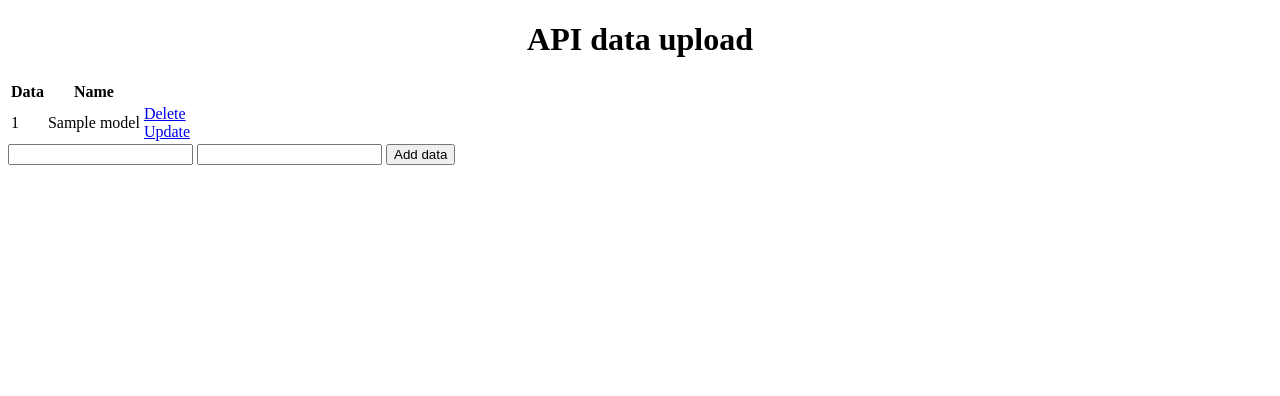
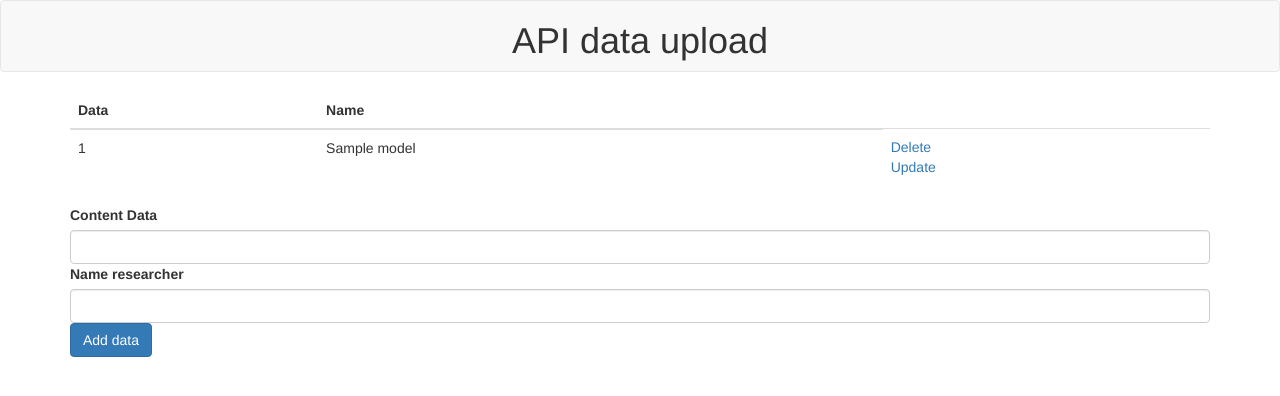
Before and after one commit to quNadi/FlaskRest, a Flask app: page / in a window 1280 px wide. Shown: the top 396 px of the page. Run offline with Flask 2, Linux system fonts and the light colour scheme; tables that the repository leaves empty hold one stand-in row (values such as "Sample post"); some libraries are stand-ins or nearby versions.

```diff
--- a/app.py
+++ b/app.py
@@ -1,10 +1,10 @@
 from flask import Flask,request,jsonify,redirect,render_template
-
+from flask_bootstrap import Bootstrap
 from flask_sqlalchemy import SQLAlchemy
 from flask_marshmallow import Marshmallow
 
 app=Flask(__name__)
-
+bootstrap=Bootstrap(app)
 app.config['SQLALCHEMY_DATABASE_URI'] = 'sqlite:///noteerrr.db'
 app.config['SQLALCHEMY_TRACK_MODIFICATIONS'] = False
 db=SQLAlchemy(app)
@@ -20,15 +20,15 @@ def add_data():
     new_data=DataModel(name,content)
     db.session.add(new_data)
     db.session.commit()
-    return data_schema.jsonify(new_data)
+    return redirect('/')
 
 @app.route('/',methods=['GET'])
 def get_data():
         all_data=DataModel.query.all()
         result=data_all_schema.dump(all_data)
-        return render_template('index.html',datasets=all_data)
+        return render_template('base.html',datasets=all_data)
 
-@app.route('/datapi/<id>',methods=['PUT'])
+@app.route('/datapi/<id>',methods=['PUT'])       #API
 def update_data(id):
     data=DataModel.query.get(id)
     name=request.json['name']
@@ -38,12 +38,12 @@ def update_data(id):
     db.session.commit()
     return data_schema.jsonify(data)
 
-@app.route('/datapi/<id>',methods=['DELETE'])
+@app.route('/delete/<int:id>')
 def delete_data(id):
     data=DataModel.query.get(id)
     db.session.delete(data)
     db.session.commit()
-    return data_schema.jsonify(data)
+    return redirect('/')
 
 
 if __name__=="__main__":
--- a/templates/base.html
+++ b/templates/base.html
@@ -1,11 +1,44 @@
-<!DOCTYPE html>
-<html lang="en">
-<head>
-    <meta charset="UTF-8">
-    <title>API DATA</title>
-
-</head>
-<body>
-   {% block body %}{% endblock %}
-</body>
-</html>
+{% extends 'bootstrap/base.html' %}
+        {% block navbar %}
+<div class="navbar navbar-default">
+       <h1 style="text-align:center">API data upload</h1>
+</div>
+   {% endblock %}
+{% block content %}
+  <div class="container">
+       {% if datasets|length <1 %}
+       <h3>There are no data sets  </h3>
+       {% else %}
+       <table class="table table-dark">
+           <thead>
+           <tr class="table-secondary">
+               <th>Data</th>
+               <th>Name</th>
+               </tr>
+       </thead>
+               {% for data in datasets %}
+           <thead>
+                <tr class="table-info">
+                    <td class="table-secondary">{{ data.content }}</td>
+                    <td>{{ data.name }}</td>
+                       <td>
+                           <a href="/delete/{{data.id}}">Delete</a>
+                           <br>
+                           <a href="/update/{{data.id}}">Update</a>
+                       </td>
+                   </tr>
+           </thead>
+                   {% endfor %}
+               </table>
+               {% endif %}
+               <div class="form">
+                   <form action="/" method="POST">
+                       <label for="content" class="form-label">Content Data</label>
+                       <input type="text" class="form-control" name="content" id="content">
+                           <label for="name" class="form-label">Name researcher</label>
+                       <input type="text" class="form-control" name="name" id="name">
+                       <input type="submit" class="btn btn-primary mb-3" value="Add data">
+                   </form>
+               </div>
+           </div>
+{% endblock %}
--- a/templates/index.html
+++ /dev/null
@@ -1,34 +0,0 @@
-{% extends 'base.html' %}
-   {% block body %}
-   <div class="content">
-       <h1 style="text-align:center">API data upload</h1>
-       {% if datasets|length <1 %}
-       <h3>There are no data sets  </h3>
-       {% else %}
-       <table>
-           <tr>
-               <th>Data</th>
-               <th>Name</th>
-               </tr>
-               {% for data in datasets %}
-                <tr>
-                    <td>{{ data.content }}</td>
-                    <td>{{ data.name }}</td>
-                       <td>
-                           <a href="/delete/{{data.id}}">Delete</a>
-                           <br>
-                           <a href="/update/{{data.id}}">Update</a>
-                       </td>
-                   </tr>
-                   {% endfor %}
-               </table>
-               {% endif %}
-               <div class="form">
-                   <form action="/" method="POST">
-                       <input type="text" name="content" id="content">
-                       <input type="text" name="name" id="name">
-                       <input type="submit" value="Add data">
-                   </form>
-               </div>
-           </div>
-{% endblock %}
```
